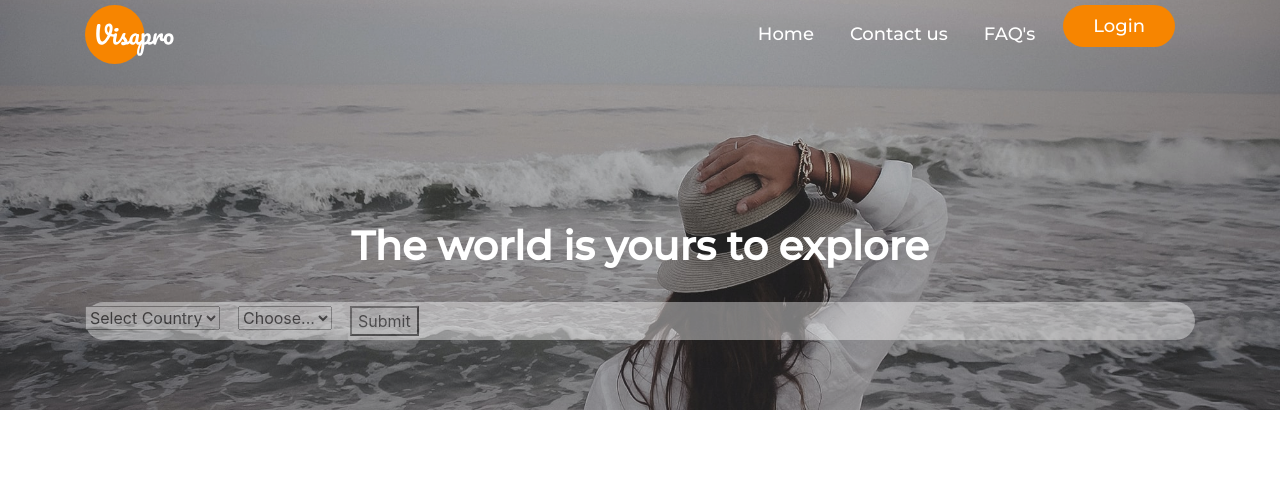
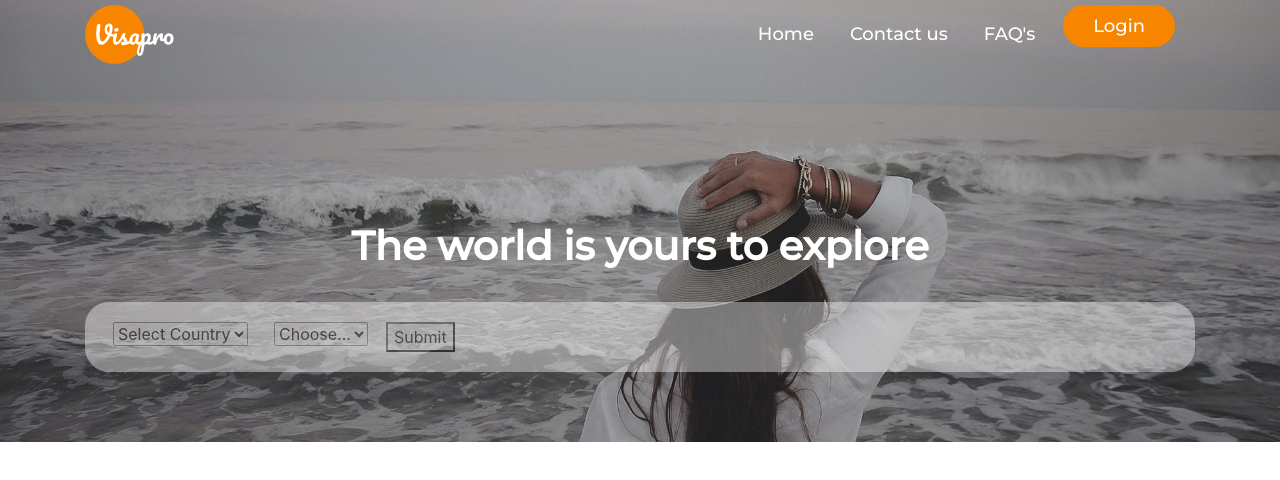
Before and after one commit to siccoo/visapro-ui, a React (Create React App) app: page / in a window 1280 px wide. Shown: the top 480 px of the page. Built offline with nearby package versions, Linux system fonts and the light colour scheme.

Commit message:
updates on Home.js & Home.css

```diff
--- a/src/pages/home/Home.css
+++ b/src/pages/home/Home.css
@@ -48,6 +48,7 @@
 .header .gray-border {
     background: #FFFFFF;
     opacity: 0.4;
-    box-shadow: 0px 0px 47px rgba(0, 0, 0, 0.1);
+    box-shadow: 0px 0px 47px #0000001a;
     border-radius: 24px;
+    padding: 20px;
 }
--- a/src/pages/home/Home.js
+++ b/src/pages/home/Home.js
@@ -18,23 +18,23 @@ const Home = () => {
                             <div className="gray-border ">
                                 <form>
                                     <div className="form-row align-self-center">
-                                        <div className="col-auto my-1">
-                                            <select className=" mr-sm-2" id="">
+                                        <div className="col-auto">
+                                            <select className=" mx-sm-2" id="">
                                                 <option selected>Select Country</option>
                                                 <option value="1">One</option>
                                                 <option value="2">Two</option>
                                                 <option value="3">Three</option>
                                             </select>
                                         </div>
-                                        <div className="col-auto my-1">
-                                            <select className=" mr-sm-2" id="">
+                                        <div className="col-auto">
+                                            <select className=" mx-sm-2" id="">
                                                 <option selected>Choose...</option>
                                                 <option value="1">One</option>
                                                 <option value="2">Two</option>
                                                 <option value="3">Three</option>
                                             </select>
                                         </div>
-                                        <div className="col-auto my-1">
+                                        <div className="col-auto">
                                             <button type="submit" className="btn-header">Submit</button>
                                         </div>
                                     </div>
```
